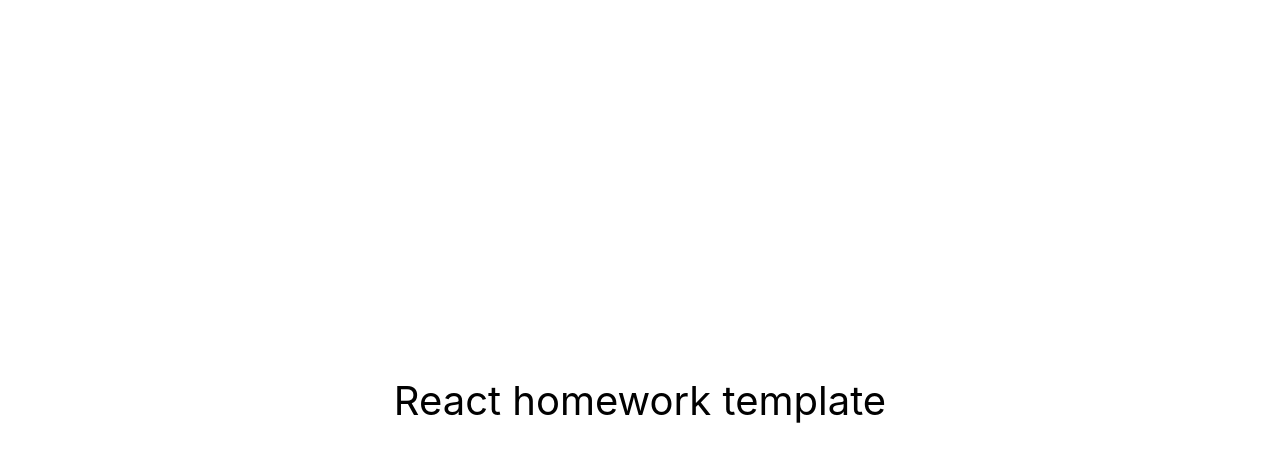
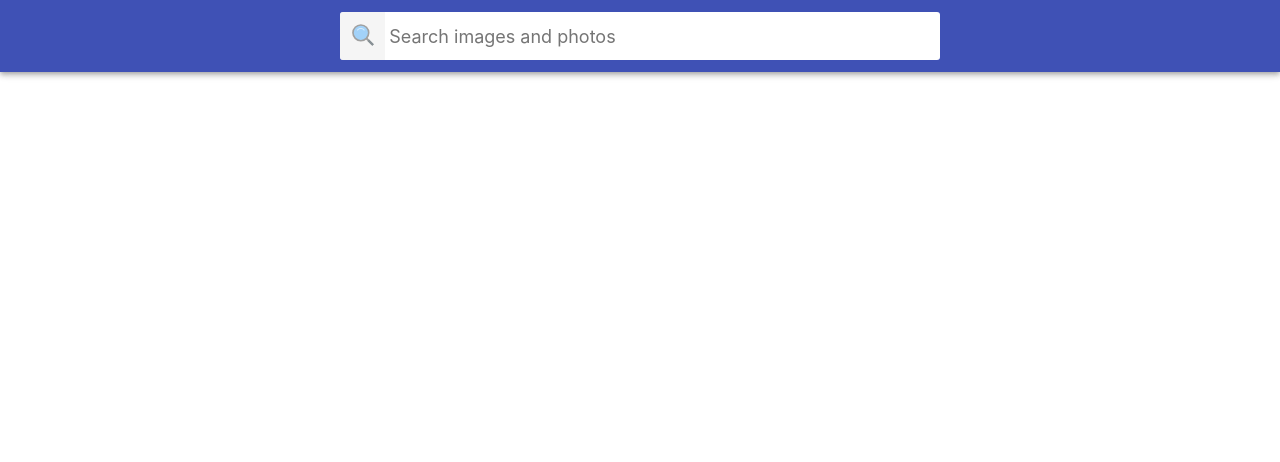
Before and after one commit to Pozniak17/goit-react-hw-03-image-finder, a React (Create React App) app: page / in a window 1280 px wide. Shown: the top 462 px of the page. Built offline with nearby package versions, Linux system fonts and the light colour scheme.

Commit message:
create Searchbar

```diff
--- a/package.json
+++ b/package.json
@@ -7,8 +7,10 @@
     "@testing-library/jest-dom": "^5.16.3",
     "@testing-library/react": "^12.1.4",
     "@testing-library/user-event": "^13.5.0",
+    "axios": "^1.5.0",
     "react": "^18.1.0",
     "react-dom": "^18.1.0",
+    "react-icons": "^4.11.0",
     "react-scripts": "5.0.1",
     "web-vitals": "^2.1.3"
   },
--- a/src/components/App.jsx
+++ b/src/components/App.jsx
@@ -1,16 +1,16 @@
-export const App = () => {
-  return (
-    <div
-      style={{
-        height: '100vh',
-        display: 'flex',
-        justifyContent: 'center',
-        alignItems: 'center',
-        fontSize: 40,
-        color: '#010101'
-      }}
-    >
-      React homework template
-    </div>
-  );
-};
+import axios from 'axios';
+import { Component } from 'react';
+import { Seachbar } from './Searchbar/Searchbar';
+
+const KEY = '28544484-259b47bf7f7000ebfc4f498cb';
+axios.defaults.baseURL = `https://pixabay.com/api/?key=${KEY}&q=cat&image_type=photo`;
+
+export class App extends Component {
+  render() {
+    return (
+      <>
+        <Seachbar />
+      </>
+    );
+  }
+}
--- /dev/null
+++ b/src/components/Searchbar/Searchbar.jsx
@@ -0,0 +1,24 @@
+import { Component } from 'react';
+import style from '../style.module.css';
+import { FcSearch } from 'react-icons/fc';
+export class Seachbar extends Component {
+  render() {
+    return (
+      <header className={style.searchbar}>
+        <form className={style.searchForm}>
+          <button type="submit" className={style.searchFormButton}>
+            <FcSearch size="26px" />
+          </button>
+
+          <input
+            className={style.searchFormInput}
+            type="text"
+            autoComplete="off"
+            autoFocus
+            placeholder="Search images and photos"
+          />
+        </form>
+      </header>
+    );
+  }
+}
--- /dev/null
+++ b/src/components/style.module.css
@@ -0,0 +1,207 @@
+html {
+  box-sizing: border-box;
+  width: 100vw;
+  overflow-x: hidden;
+}
+
+*,
+*::before,
+*::after {
+  box-sizing: inherit;
+}
+
+body {
+  margin: 0;
+  font-family: -apple-system, BlinkMacSystemFont, 'Segoe UI', Roboto,
+    Oxygen-Sans, Ubuntu, Cantarell, 'Helvetica Neue', sans-serif;
+  color: #212121;
+  background-color: #fff;
+  -webkit-font-smoothing: antialiased;
+  -moz-osx-font-smoothing: grayscale;
+}
+
+img {
+  display: block;
+  max-width: 100%;
+  height: auto;
+}
+
+/*
+ * Стили компонента App
+ */
+.App {
+  display: grid;
+  grid-template-columns: 1fr;
+  grid-gap: 16px;
+  padding-bottom: 24px;
+}
+
+/*
+ * Стили компонента Searchbar
+ */
+.searchbar {
+  top: 0;
+  left: 0;
+  position: sticky;
+  z-index: 1100;
+  display: flex;
+  justify-content: center;
+  align-items: center;
+  min-height: 64px;
+  padding-right: 24px;
+  padding-left: 24px;
+  padding-top: 12px;
+  padding-bottom: 12px;
+  color: #fff;
+  background-color: #3f51b5;
+  box-shadow: 0px 2px 4px -1px rgba(0, 0, 0, 0.2),
+    0px 4px 5px 0px rgba(0, 0, 0, 0.14), 0px 1px 10px 0px rgba(0, 0, 0, 0.12);
+}
+
+/*
+ * Стили компонента SearchForm
+ */
+.searchForm {
+  display: flex;
+  align-items: center;
+  width: 100%;
+  max-width: 600px;
+  background-color: #fff;
+  border-radius: 3px;
+  overflow: hidden;
+}
+
+.searchFormButton {
+  display: inline-block;
+  width: 48px;
+  height: 48px;
+  border: 0;
+  /* background-image: url('https://image.flaticon.com/icons/svg/149/149852.svg'); */
+  background-size: 40%;
+  background-repeat: no-repeat;
+  background-position: center;
+  opacity: 0.6;
+  transition: opacity 250ms cubic-bezier(0.4, 0, 0.2, 1);
+  cursor: pointer;
+  outline: none;
+}
+
+.searchFormButton:hover {
+  opacity: 1;
+}
+
+.searchFormButtonLabel {
+  position: absolute;
+  width: 1px;
+  height: 1px;
+  padding: 0;
+  overflow: hidden;
+  clip: rect(0, 0, 0, 0);
+  white-space: nowrap;
+  clip-path: inset(50%);
+  border: 0;
+}
+
+.searchFormInput {
+  display: inline-block;
+  width: 100%;
+  font: inherit;
+  font-size: 20px;
+  border: none;
+  outline: none;
+  padding-left: 4px;
+  padding-right: 4px;
+}
+
+.searchFormInput::placeholder {
+  font: inherit;
+  font-size: 18px;
+}
+
+/*
+ * Стили компонента ImageGallery
+ */
+.ImageGallery {
+  display: grid;
+  max-width: calc(100vw - 48px);
+  grid-template-columns: repeat(auto-fill, minmax(320px, 1fr));
+  grid-gap: 16px;
+  margin-top: 0;
+  margin-bottom: 0;
+  padding: 0;
+  list-style: none;
+  margin-left: auto;
+  margin-right: auto;
+}
+
+/*
+ * Стили компонента ImageGalleryItem
+ */
+.ImageGalleryItem {
+  border-radius: 2px;
+  box-shadow: 0px 1px 3px 0px rgba(0, 0, 0, 0.2),
+    0px 1px 1px 0px rgba(0, 0, 0, 0.14), 0px 2px 1px -1px rgba(0, 0, 0, 0.12);
+}
+
+.ImageGalleryItem-image {
+  width: 100%;
+  height: 260px;
+  object-fit: cover;
+  transition: transform 250ms cubic-bezier(0.4, 0, 0.2, 1);
+}
+
+.ImageGalleryItem-image:hover {
+  transform: scale(1.03);
+  cursor: zoom-in;
+}
+
+/*
+ * Стили компонента Modal
+ */
+
+.Overlay {
+  position: fixed;
+  top: 0;
+  left: 0;
+  width: 100vw;
+  height: 100vh;
+  display: flex;
+  justify-content: center;
+  align-items: center;
+  background-color: rgba(0, 0, 0, 0.8);
+  z-index: 1200;
+}
+
+.Modal {
+  max-width: calc(100vw - 48px);
+  max-height: calc(100vh - 24px);
+}
+
+/*
+* Стили компонента Buton (Load more)
+*/
+.Button {
+  padding: 8px 16px;
+  border-radius: 2px;
+  background-color: #3f51b5;
+  transition: all 250ms cubic-bezier(0.4, 0, 0.2, 1);
+  text-align: center;
+  display: inline-block;
+  color: #fff;
+  border: 0;
+  text-decoration: none;
+  cursor: pointer;
+  font-family: inherit;
+  font-size: 18px;
+  line-height: 24px;
+  font-style: normal;
+  font-weight: 500;
+  min-width: 180px;
+  box-shadow: 0px 3px 1px -2px rgba(0, 0, 0, 0.2),
+    0px 2px 2px 0px rgba(0, 0, 0, 0.14), 0px 1px 5px 0px rgba(0, 0, 0, 0.12);
+}
+
+.Button:hover,
+.Button:focus {
+  background-color: #303f9f;
+}
```
Also changed, not shown: src/components/Button/Button.jsx (added), src/components/ImageGallery/ImageGallery.jsx (added), src/components/ImageGalleryItem/ImageGalleryItem.jsx (added), src/components/Loader/Loader.jsx (added), src/components/Modal/Modal.jsx (added), 1 other file (tests, documents, lock files or other folders).
